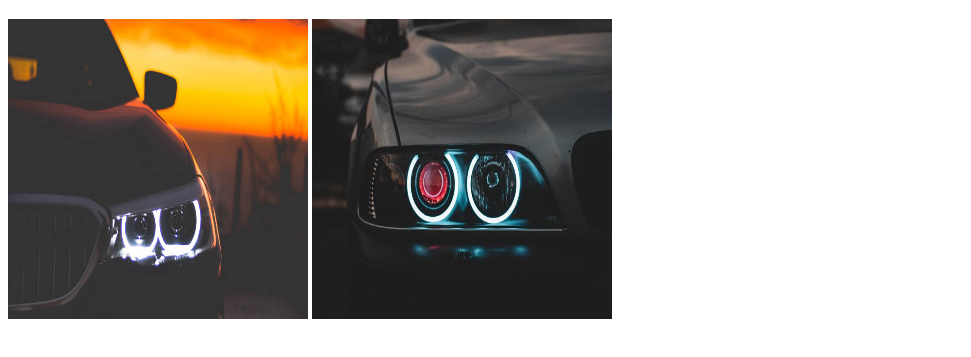
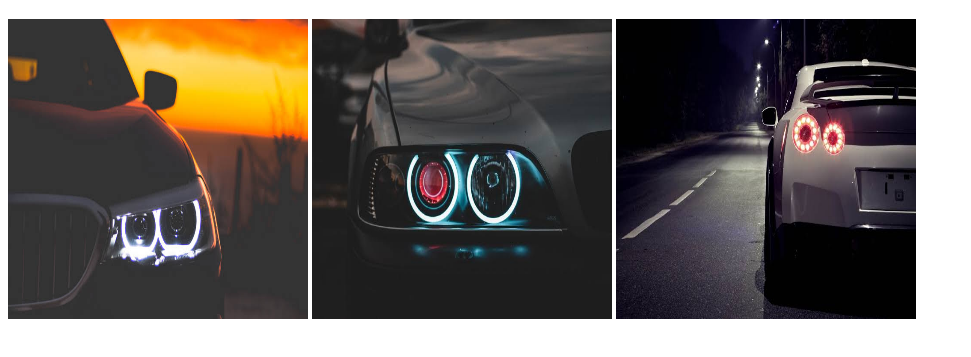
Before and after one commit to Amithasan22/my-5th-repo, a plain HTML site: page index.html in a window 1280 px wide. Shown: the part 61-418 px from the top of the page, without its empty margins (0-971 px from the left). Drawn offline with Linux system fonts and the light colour scheme.

Commit message:
car 3is add

```diff
--- a/index.html
+++ b/index.html
@@ -12,7 +12,7 @@
 
 <img src="car1.jpeg" alt="" srcset="" height="300px" width="300px">
 <img src="car2.jpeg" alt="" srcset="" height="300px" width="300px">
-
+<img src="car3.jpeg" alt="" srcset="" height="300px" width="300px">
 
 </body>
 </html>
```
